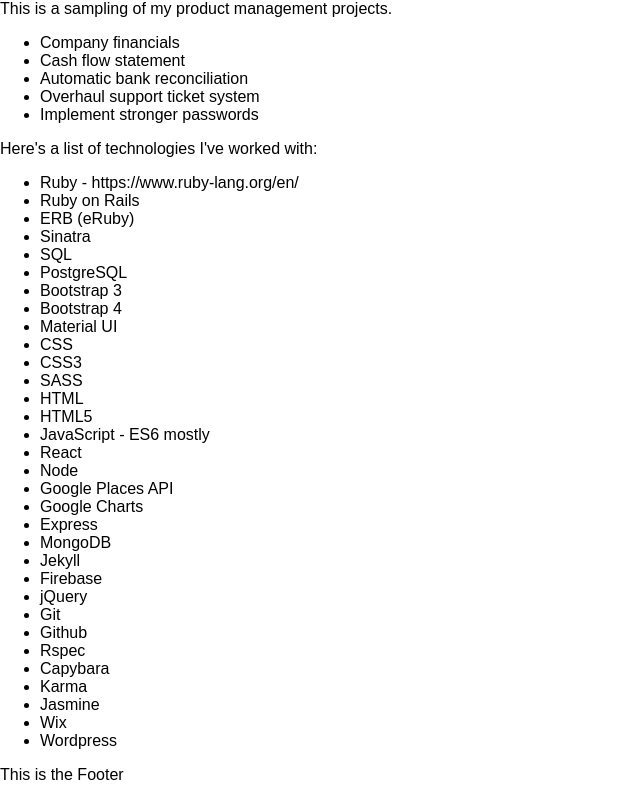
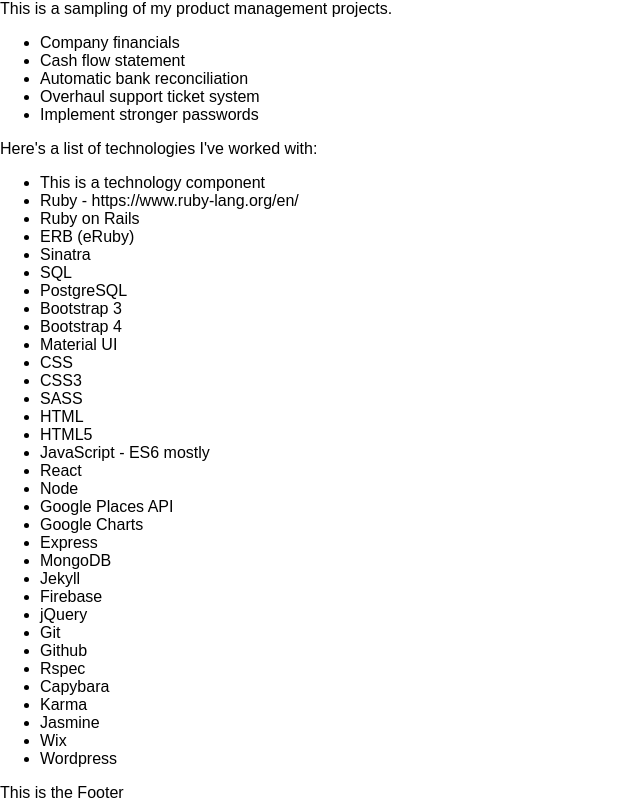
Before and after one commit to marclevetin/portfolio, a React (Create React App) app: page / in a window 1280 px wide. Shown: the part 900-1702 px from the top of the page, without its empty margins (0-640 px from the left). Built offline with nearby package versions, Linux system fonts and the light colour scheme.

Commit message:
created Technology component, local JSON data file for Technologies

```diff
--- /dev/null
+++ b/src/components/Technology.js
@@ -0,0 +1,11 @@
+import React from 'react';
+
+const Technology = (props) => {
+    return (
+      <div>
+        <li>This is a technology component</li>
+      </div>
+    )
+};
+
+export default Technology;
--- a/src/containers/Technologies.js
+++ b/src/containers/Technologies.js
@@ -1,4 +1,5 @@
 import React, { Component } from 'react';
+import Technology from '../components/Technology'
 
 class Technologies extends Component {
   render() {
@@ -6,6 +7,7 @@
       <div>
         <p>Here's a list of technologies I've worked with:</p>
         <ul>
+          <Technology />
           <li>Ruby - https://www.ruby-lang.org/en/</li>
           <li>Ruby on Rails</li>
           <li>ERB (eRuby)</li>
```
Also changed, not shown: src/data/tech.js (added, +7 -0 lines).
